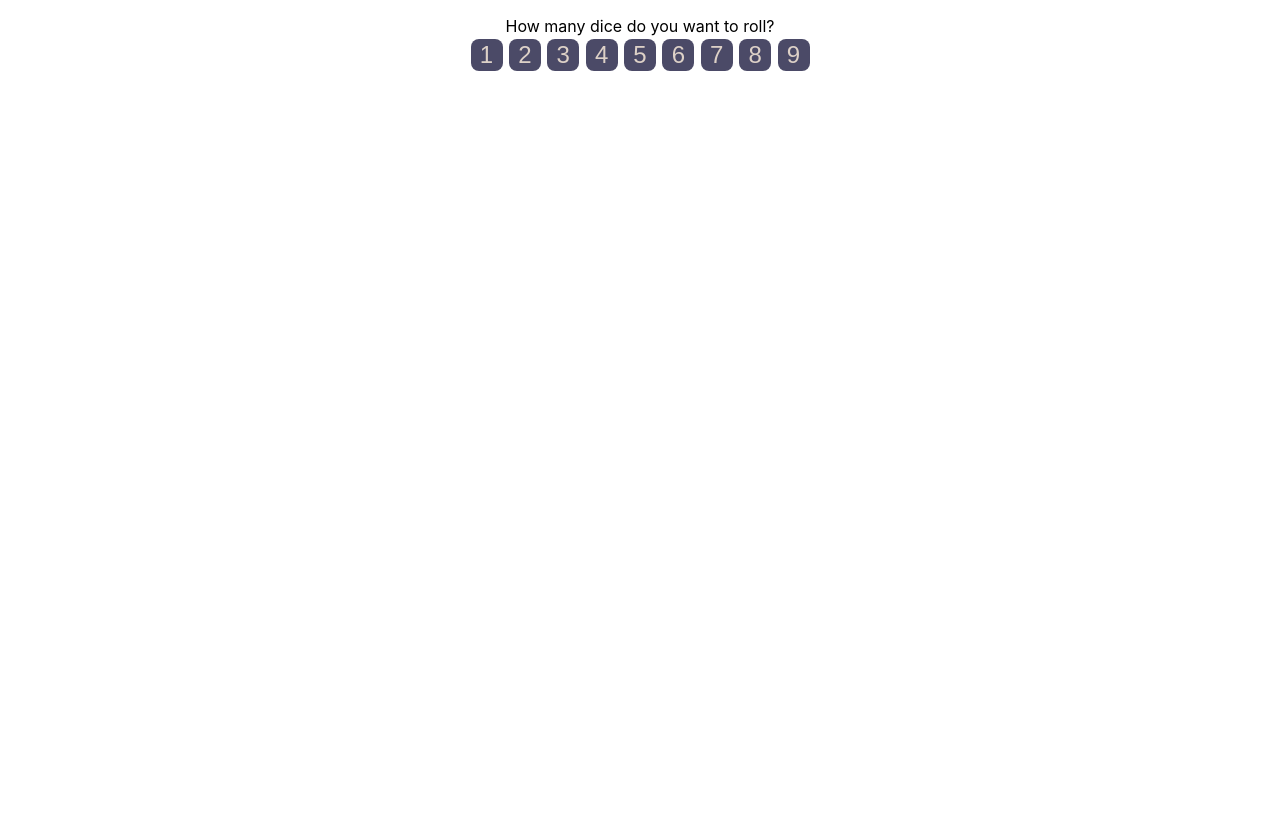
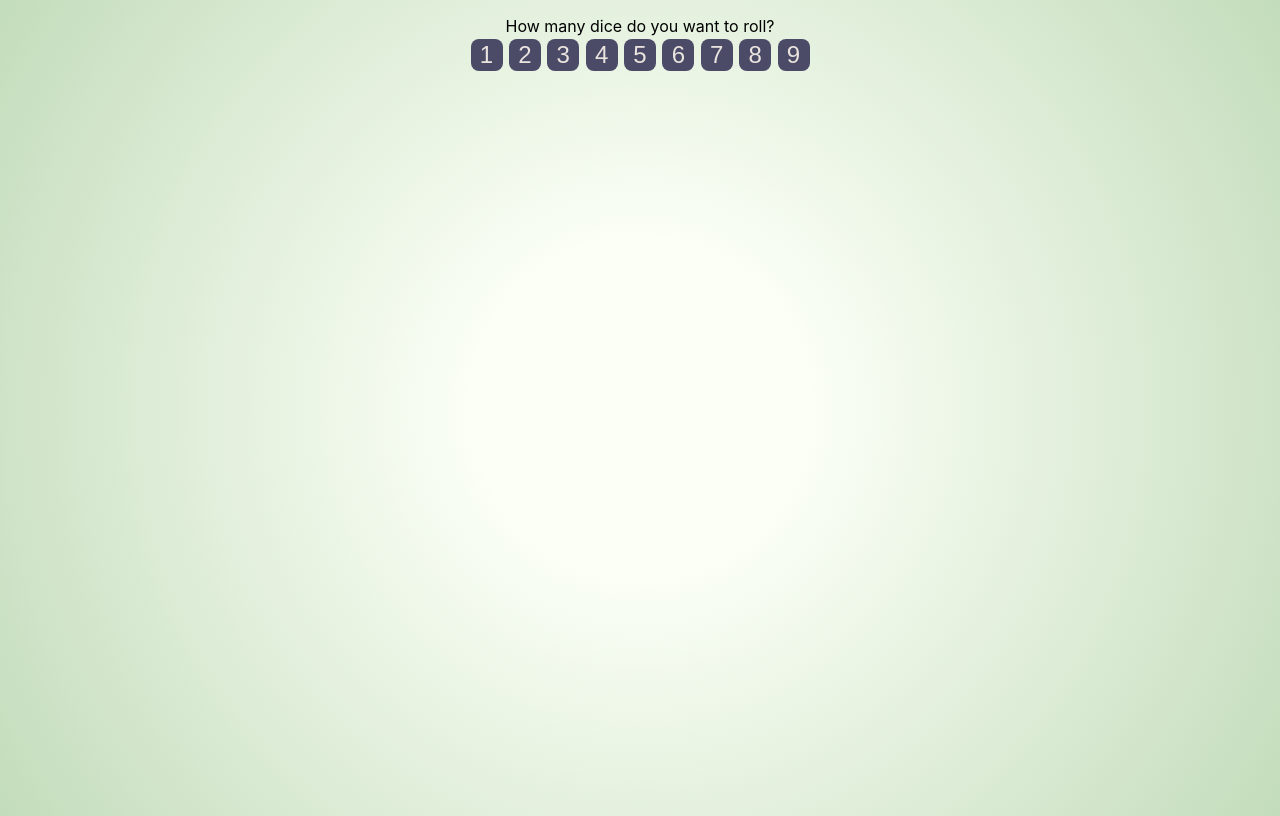
Before and after one commit to NadyaCodes/dice-r-us, a React (Create React App) app: page / in a window 1280 px wide. Built offline with nearby package versions, Linux system fonts and the light colour scheme.

Commit message:
add background gradiant

```diff
--- a/src/App.css
+++ b/src/App.css
@@ -1,16 +1,21 @@
 :root {
-  --pale-one: #DDD1C7;
-  --pale-two: #d1dcc3;
+  --pale-one: #eae4df;
+  --pale-two: #e6ecdf;
   --med-one: #8DB580;
-  --dark-one: #737d7b;
+  --dark-one: #57615f;
   --dark-two: #4B4A67;
 }
 
-
 body {
+  width: 100vw;
+  height: 100vh;
   margin-top: 1rem;
   display: flex;
   justify-content: center;
+  background: rgb(251,255,246);
+  background: -moz-radial-gradient(circle, rgba(251,255,246,1) 22%, rgba(195,220,187,1) 100%);
+  background: -webkit-radial-gradient(circle, rgba(251,255,246,1) 22%, rgba(195,220,187,1) 100%);
+  background: radial-gradient(circle, rgba(251,255,246,1) 22%, rgba(195,220,187,1) 100%);
 }
 
 nav {
```
